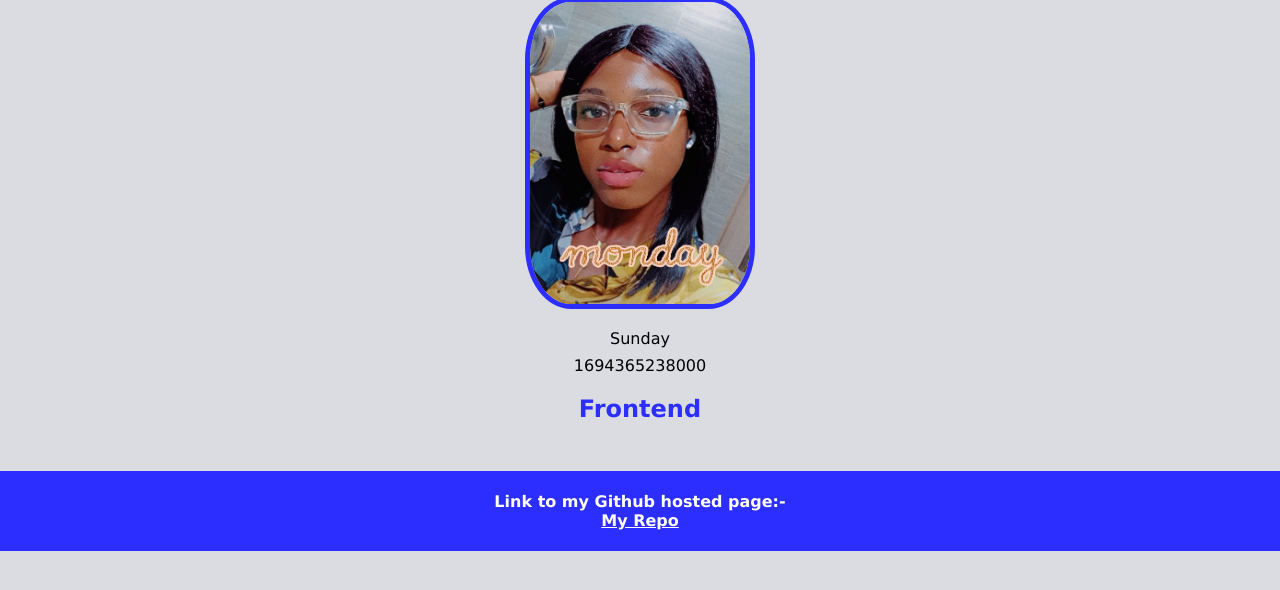
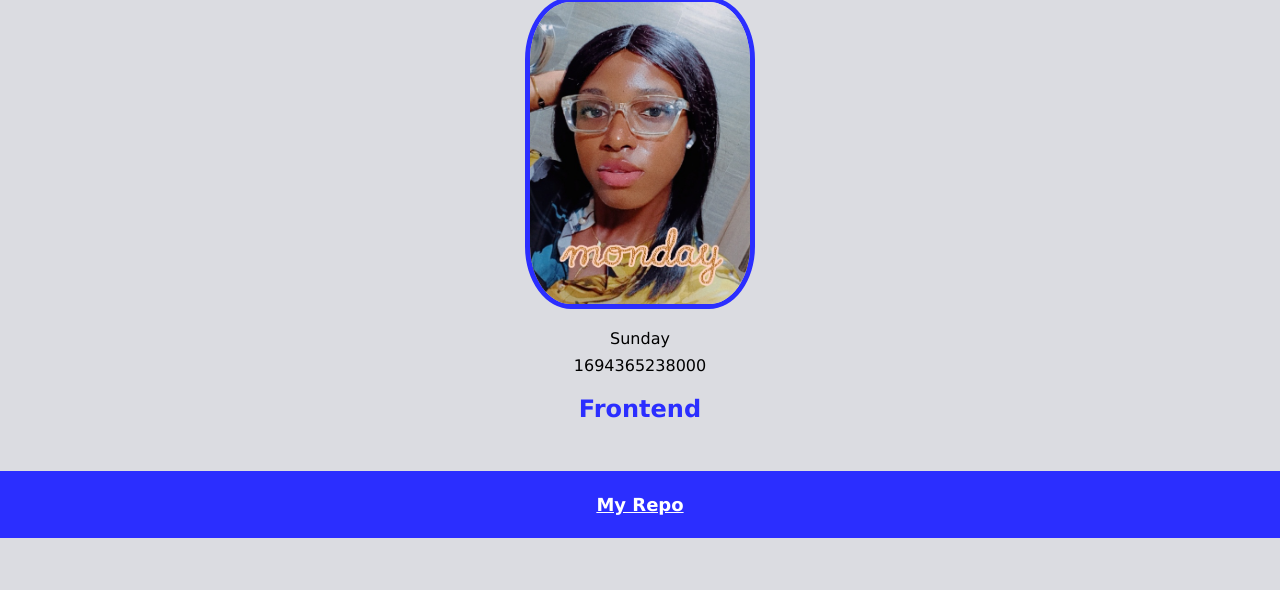
Before and after one commit to Stephanie-dev/profile-page-hng, a plain HTML site: page index.html in a window 1280 px wide. Shown: the part 144-734 px from the top of the page. Drawn offline with Linux system fonts and the light colour scheme.

Commit message:
included datatestid for anchor tag

```diff
--- a/index.css
+++ b/index.css
@@ -23,6 +23,7 @@ a{
     color: white;
     font-weight: 600;
     cursor: pointer;
+    font-size: 18px;
 }
 
 h1{
@@ -69,7 +70,7 @@ main{
 
 footer{
     background: #2b2eff;
-    padding: 21px;
+    padding: 23px;
     text-align:center;
     color: white;
     margin-top: 40px;
--- a/index.html
+++ b/index.html
@@ -25,8 +25,7 @@
     </main>
 
    <footer>
-       <p><strong>Link to my Github hosted page:-</strong></p>
-       <a href="https://github.com/Stephanie-dev/profile-page-hng">My Repo</a>
+       <a href="https://github.com/Stephanie-dev/profile-page-hng" data-testid="githubURL">My Repo</a>
    </footer>
 
  <script>
```
